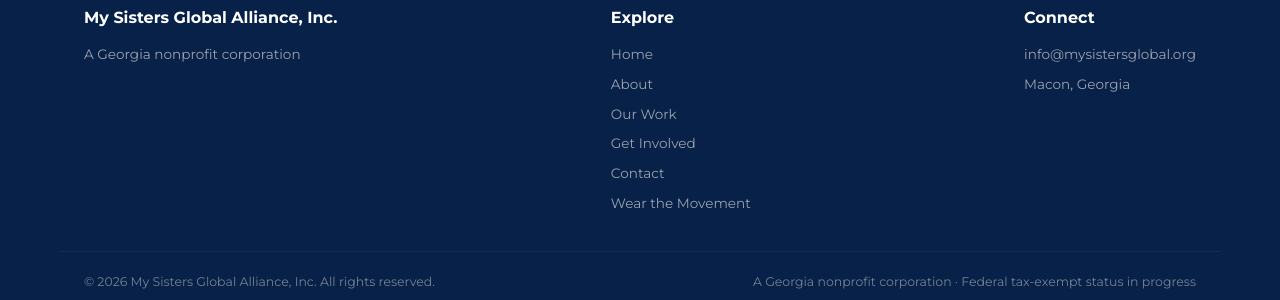
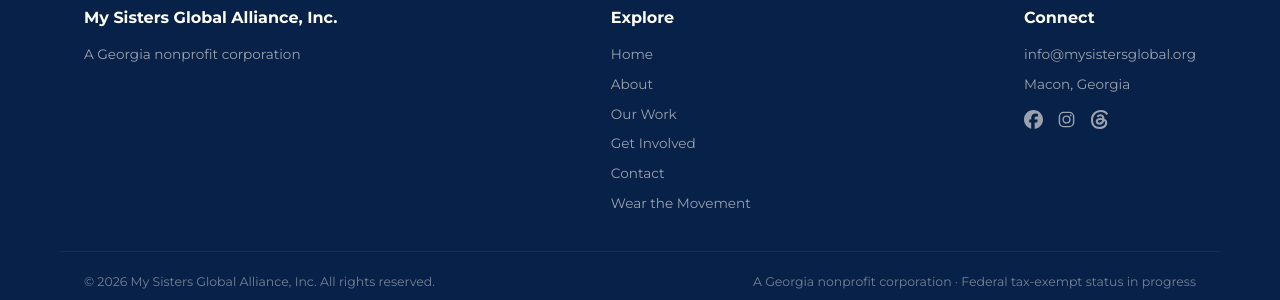
Before and after one commit to mysistersglobal/msga-landing-page, a Jekyll site: the page built from index.html, in a window 1280 px wide and 900 px high, scrolled down 3896 px. Shown: the part 576-876 px from the top of the window. Built offline with Jekyll 4.4.1, drawn with Linux system fonts in a browser that asks for light colours; some web fonts are replaced.

Commit message:
Add Facebook, Instagram, and Threads icons to global footer
Adds verified social links to the Connect column of the global footer include, so they appear on every page. Facebook and Threads use accurate brand-mark SVGs (sourced from the Simple Icons set); Instagram uses a simple recognizable outline glyph. Each link opens in a new tab with rel=noopener and has an aria-label naming the platform; icons are aria-hidden decorative elements. Icons inherit the footer's existing link color and gold hover state via currentColor, so no new colors were introduced. No other footer content, spacing, or navigation was changed. X is intentionally left out pending a final verified profile URL.

```diff
--- a/_includes/footer.html
+++ b/_includes/footer.html
@@ -17,6 +17,17 @@
       <h4>Connect</h4>
       <p><a href="mailto:info@mysistersglobal.org">info@mysistersglobal.org</a></p>
       <p>Macon, Georgia</p>
+      <div class="footer-social" style="display:flex;gap:14px;margin-top:14px;">
+        <a href="https://facebook.com/MySistersGlobal" target="_blank" rel="noopener" aria-label="MySGA on Facebook" style="display:inline-flex;">
+          <svg width="19" height="19" viewBox="0 0 24 24" fill="currentColor" aria-hidden="true" focusable="false"><path d="M9.101 23.691v-7.98H6.627v-3.667h2.474v-1.58c0-4.085 1.848-5.978 5.858-5.978.401 0 .955.042 1.468.103a8.68 8.68 0 0 1 1.141.195v3.325a8.623 8.623 0 0 0-.653-.036 26.805 26.805 0 0 0-.733-.009c-.707 0-1.259.096-1.675.309a1.686 1.686 0 0 0-.679.622c-.258.42-.374.995-.374 1.752v1.297h3.919l-.386 2.103-.287 1.564h-3.246v8.245C19.396 23.238 24 18.179 24 12.044c0-6.627-5.373-12-12-12s-12 5.373-12 12c0 5.628 3.874 10.35 9.101 11.647Z"/></svg>
+        </a>
+        <a href="https://www.instagram.com/mysistersglobalalliance" target="_blank" rel="noopener" aria-label="MySGA on Instagram" style="display:inline-flex;">
+          <svg width="19" height="19" viewBox="0 0 24 24" fill="none" stroke="currentColor" stroke-width="1.8" aria-hidden="true" focusable="false"><rect x="3" y="3" width="18" height="18" rx="5.5"/><circle cx="12" cy="12" r="4.3"/><circle cx="17.3" cy="6.7" r="1.15" fill="currentColor" stroke="none"/></svg>
+        </a>
+        <a href="https://www.threads.com/@mysistersglobalalliance" target="_blank" rel="noopener" aria-label="MySGA on Threads" style="display:inline-flex;">
+          <svg width="19" height="19" viewBox="0 0 24 24" fill="currentColor" aria-hidden="true" focusable="false"><path d="M18.263 11.097c-.03-3.486-1.92-5.586-5.111-5.586-2.13 0-3.922.963-4.863 2.499l2.062 1.438c.535-.843 1.272-1.543 2.628-1.543 1.528 0 2.318.85 2.544 2.431a15 15 0 0 0-2.236-.173c-4.125 0-6.068 1.867-6.068 4.336s1.943 3.99 4.804 3.99c3.139 0 5.013-2.115 5.781-4.735.798.361 1.348 1.204 1.348 2.47 0 3.387-3.907 5.232-7.22 5.232-4.885 0-8.077-3.207-8.077-8.424 0-6.392 4.223-10.487 9.9-10.487 3.808 0 5.69 1.671 6.97 3.914l2.108-1.475C21.44 2.078 18.331 0 13.663 0 6.227 0 1.168 5.277 1.168 12.934c0 7 4.953 11.066 10.856 11.066 4.878 0 9.809-2.846 9.809-7.716 0-2.545-1.46-4.231-3.569-5.187m-6.33 4.855c-1.077 0-2.026-.512-2.026-1.453 0-1.483 1.822-1.934 3.606-1.934.678 0 1.34.045 1.927.173-.422 1.927-1.671 3.215-3.508 3.214Z"/></svg>
+        </a>
+      </div>
     </div>
   </div>
   <div class="footer-bottom">
```
